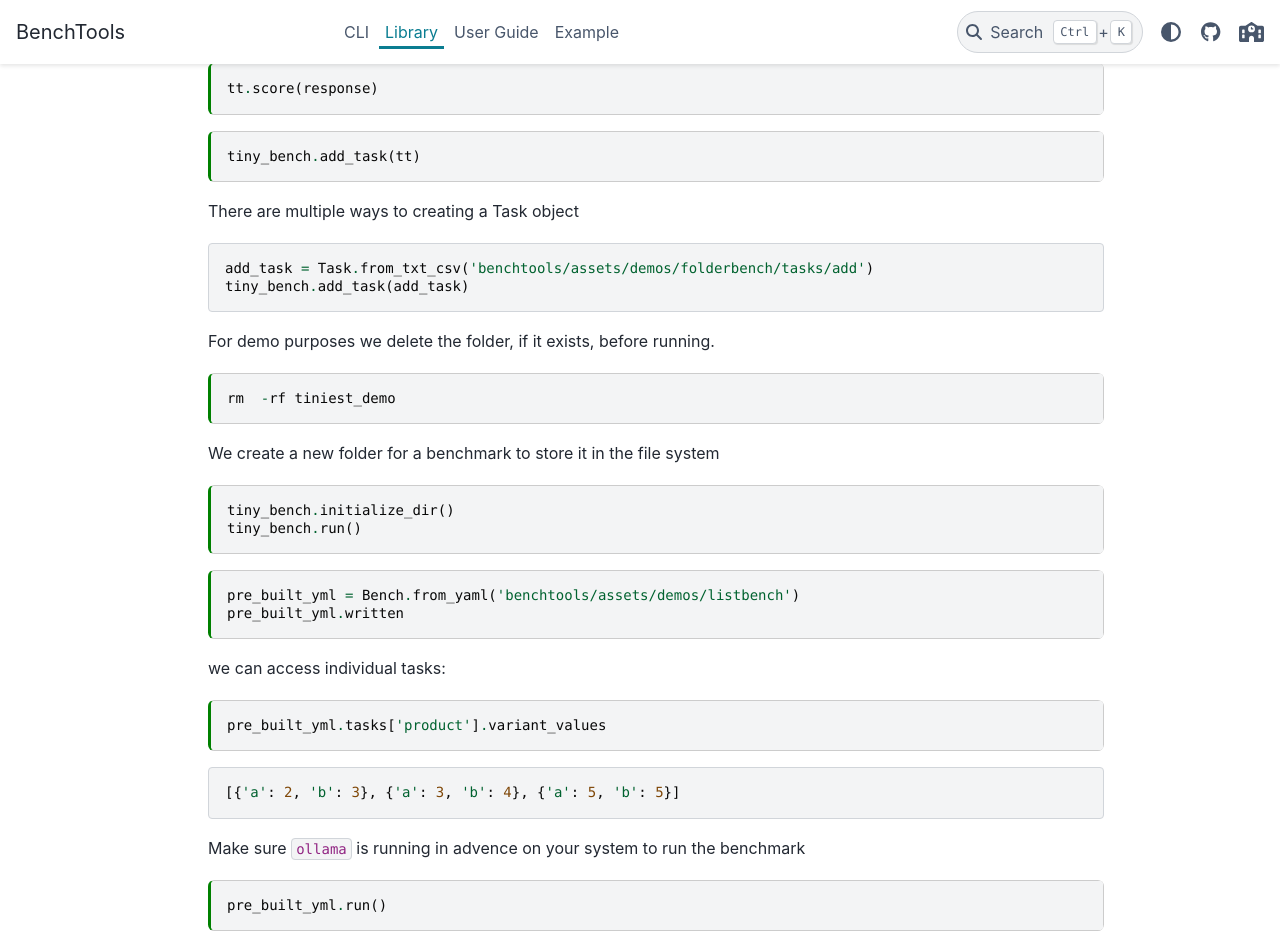
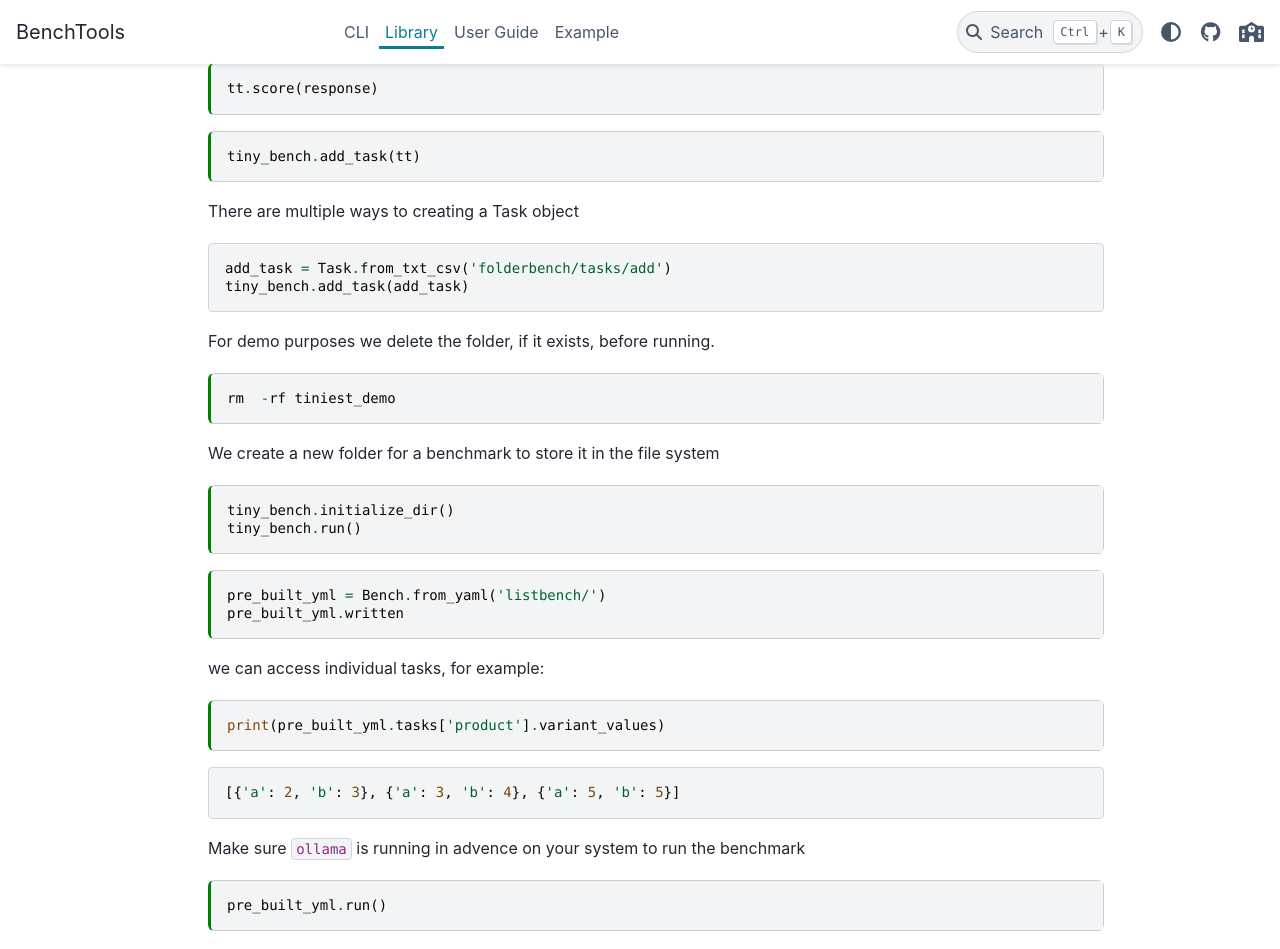
Before and after one commit to ml4sts/benchtools, a Sphinx documentation site: the page built from docs/source/pylib.md, in a window 1280 px wide and 1400 px high, scrolled down 589 px. Shown: the top 949 px of the window. Built offline with Sphinx 7.4.7 and the PyData theme 0.15.4, drawn with Linux system fonts in a browser that asks for light colours; some of the changed text lies outside the part shown.

Commit message:
Fixing demo to reflect benchmark folders after being installed from the demos

````diff
--- a/docs/source/pylib.md
+++ b/docs/source/pylib.md
@@ -31,12 +31,6 @@ from benchtools import Task
 tt = Task('greeting','Hello there','hi', 'contains')
 ```
 
-<!-- Doesn't really run anything
-File "/work/pi_brownsarahm_uri_edu/ayman_uri/BenchTools/benchtools/benchtools/task.py", line 497, in run
-    for (prompt_id, prompt),values in zip(id_prompt_list,self.variant_values):
-                                      ^^^^^^^^^^^^^^^^^^^^^^^^^^^^^^^^^^^^^^^
-TypeError: 'NoneType' object is not iterable
- -->
 
 ```{code-cell}
 response = tt.run()
@@ -52,7 +46,7 @@ tiny_bench.add_task(tt)
 
 There are multiple ways to creating a Task object
 ```
-add_task = Task.from_txt_csv('benchtools/assets/demos/folderbench/tasks/add')
+add_task = Task.from_txt_csv('folderbench/tasks/add')
 tiny_bench.add_task(add_task)
 ```
 
@@ -61,8 +55,6 @@ For demo purposes we delete the folder, if it exists, before running.
 rm  -rf tiniest_demo
 ```
 
-<!-- Same problem with run -->
-
 We create a new folder for a benchmark to store it in the file system
 ```{code-cell}
 tiny_bench.initialize_dir()
@@ -70,15 +62,15 @@ tiny_bench.run()
 ```
 
 
-```{code-cell}
-pre_built_yml = Bench.from_yaml('benchtools/assets/demos/listbench')
+```{code-cell} python
+pre_built_yml = Bench.from_yaml('listbench/')
 pre_built_yml.written
 ```
 
-we can access individual tasks:
+we can access individual tasks, for example:
 
-```{code-cell}
-pre_built_yml.tasks['product'].variant_values
+```{code-cell} python
+print(pre_built_yml.tasks['product'].variant_values)
 ```
 
 ```
@@ -91,7 +83,7 @@ Make sure `ollama` is running in advence on your system to run the benchmark
 pre_built_yml.run()
 ```
 
-Logs will be found in `benchtools/assets/demos/listbench/logs`
+Logs will be found in `listbench/logs`
 
 
 ## Runner class
````
